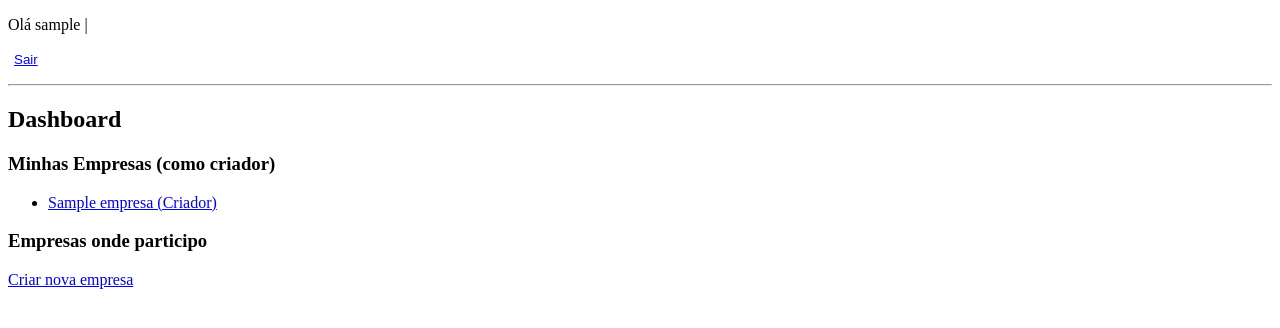
After one commit to robert-angelo19/gestao, a Django app: page / in a window 1280 px wide. The commit adds this page. Shown: the top 328 px of the page. Run offline with Django 5.2, Linux system fonts and the light colour scheme; a user stored in the database is signed in; tables that the repository leaves empty hold one stand-in row (values such as "Sample post").

Commit message:
mudanças e melhorias nos templates, melhorias no forms para mostrar somente somente as empresas que o usuário participa, agora o criador do projeto aparece como membro do projeto

```diff
--- a/core/models.py
+++ b/core/models.py
@@ -24,3 +24,10 @@ class Projeto(models.Model):
 
     def __str__(self):
         return f"{self.nome} ({self.empresa.nome})"
+
+    def save(self, *args, **kwargs):
+        super().save(*args, **kwargs)
+
+        # adiciona o criador do projeto como membro
+        if self.criador not in self.membros.all():
+            self.membros.add(self.criador)
--- a/core/templates/core/base.html
+++ b/core/templates/core/base.html
@@ -14,7 +14,14 @@
     {% endif %}
 
     {% if user.is_authenticated %}
-        <p>Olá {{ user.username }} | <a href="{% url 'logout' %}">Sair</a></p>
+        <p>Olá {{ user.username }} |
+           <form method="post" action="{% url 'logout' %}" style="display:inline;">
+               {% csrf_token %}
+               <button type="submit" style="background:none; border:none; color:blue; text-decoration:underline; cursor:pointer;">
+                   Sair
+               </button>
+           </form>
+        </p>
     {% else %}
         <p><a href="{% url 'login' %}">Entrar</a></p>
     {% endif %}
--- /dev/null
+++ b/core/templates/core/dashboard.html
@@ -0,0 +1,38 @@
+{% extends "core/base.html" %}
+
+{% block content %}
+<h2>Dashboard</h2>
+
+<h3>Minhas Empresas (como criador)</h3>
+<ul>
+{% for empresa in empresas %}
+    {% if empresa.criador == user %}
+    <li>
+        <a href="{% url 'core:empresa_detail' empresa.id %}">
+            {{ empresa.nome }} (Criador)
+        </a>
+    </li>
+    {% endif %}
+{% empty %}
+    <li>Nenhuma empresa criada por você</li>
+{% endfor %}
+</ul>
+
+<h3>Empresas onde participo</h3>
+<ul>
+{% for empresa in empresas %}
+    {% if empresa.criador != user %}
+    <li>
+        <a href="{% url 'core:empresa_detail' empresa.id %}">
+            {{ empresa.nome }} (Membro)
+        </a>
+    </li>
+    {% endif %}
+{% empty %}
+    <li>Não há empresas em que participo</li>
+{% endfor %}
+</ul>
+
+<a href="{% url 'core:empresa_create' %}">Criar nova empresa</a>
+
+{% endblock %}
--- a/core/templates/core/empresas/detail.html
+++ b/core/templates/core/empresas/detail.html
@@ -14,9 +14,10 @@
         <a href="{% url 'core:projeto_detail' projeto.id %}">
             {{ projeto.nome }}
         </a>
+        {% if projeto.criador == user %} <strong>(meu projeto)</strong> {% endif %}
     </li>
 {% empty %}
-    <li>Nenhum projeto</li>
+    <li>Não há projetos em que participo</li>
 {% endfor %}
 </ul>
 
--- a/core/templates/core/empresas/list.html
+++ b/core/templates/core/empresas/list.html
@@ -9,9 +9,10 @@
         <a href="{% url 'core:empresa_detail' empresa.id %}">
             {{ empresa.nome }}
         </a>
+        {% if empresa.criador == user %} <strong>(minha empresa)</strong> {% endif %}
     </li>
 {% empty %}
-    <li>Nenhuma empresa</li>
+    <li>Não há empresas disponíveis</li>
 {% endfor %}
 </ul>
 
--- a/core/templates/core/projetos/detail.html
+++ b/core/templates/core/projetos/detail.html
@@ -9,7 +9,10 @@
 <h3>Membros</h3>
 <ul>
 {% for m in projeto.membros.all %}
-    <li>{{ m.username }}</li>
+    <li>
+        {{ m.username }}
+        {% if m == projeto.criador %} <strong>(criador)</strong> {% endif %}
+    </li>
 {% empty %}
     <li>Nenhum membro</li>
 {% endfor %}
--- a/core/views.py
+++ b/core/views.py
@@ -74,9 +74,8 @@ def empresa_delete(request, pk):
 # PROJETO
 @login_required
 def projeto_create(request):
-    #criar projeto
     if request.method == 'POST':
-        form = ProjetoForm(request.POST)
+        form = ProjetoForm(request.POST, user=request.user)  # ← Adicione user aqui
         if form.is_valid():
             projeto = form.save(commit=False)
             projeto.criador = request.user
@@ -85,7 +84,7 @@ def projeto_create(request):
             messages.success(request, 'Projeto criado.')
             return redirect('core:empresa_detail', pk=projeto.empresa.pk)
     else:
-        form = ProjetoForm()
+        form = ProjetoForm(user=request.user)  # ← E aqui também
     return render(request, 'core/projetos/form.html', {'form': form})
 
 @login_required
@@ -100,19 +99,19 @@ def projeto_detail(request, pk):
 
 @login_required
 def projeto_update(request, pk):
-    #update de projeto, só o criador
     projeto = get_object_or_404(Projeto, pk=pk)
     if projeto.criador != request.user:
         messages.error(request, 'Apenas o criador pode editar.')
         return redirect('core:projeto_detail', pk=pk)
+
     if request.method == 'POST':
-        form = ProjetoForm(request.POST, instance=projeto)
+        form = ProjetoForm(request.POST, instance=projeto, user=request.user)
         if form.is_valid():
             form.save()
             messages.success(request, 'Projeto atualizado.')
             return redirect('core:projeto_detail', pk=pk)
     else:
-        form = ProjetoForm(instance=projeto)
+        form = ProjetoForm(instance=projeto, user=request.user)
     return render(request, 'core/projetos/form.html', {'form': form})
 
 @login_required
--- a/gestao/settings.py
+++ b/gestao/settings.py
@@ -121,3 +121,8 @@ STATIC_URL = 'static/'
 # https://docs.djangoproject.com/en/5.2/ref/settings/#default-auto-field
 
 DEFAULT_AUTO_FIELD = 'django.db.models.BigAutoField'
+
+
+LOGIN_REDIRECT_URL = '/'  # Redireciona para a página inicial (dashboard)
+LOGOUT_REDIRECT_URL = '/login/'  # Redireciona para login após logout
+LOGIN_URL = '/login/' #login é essa pag
```
Also changed, not shown: core/forms.py (+14 -0 lines), core/management/commands/create_test_data.py (added, +33 -0 lines), core/templates/core/dashboard/dashboard.html (deleted, +0 -21 lines), core/templates/core/login.html (renamed from core/templates/core/login/login.html).
